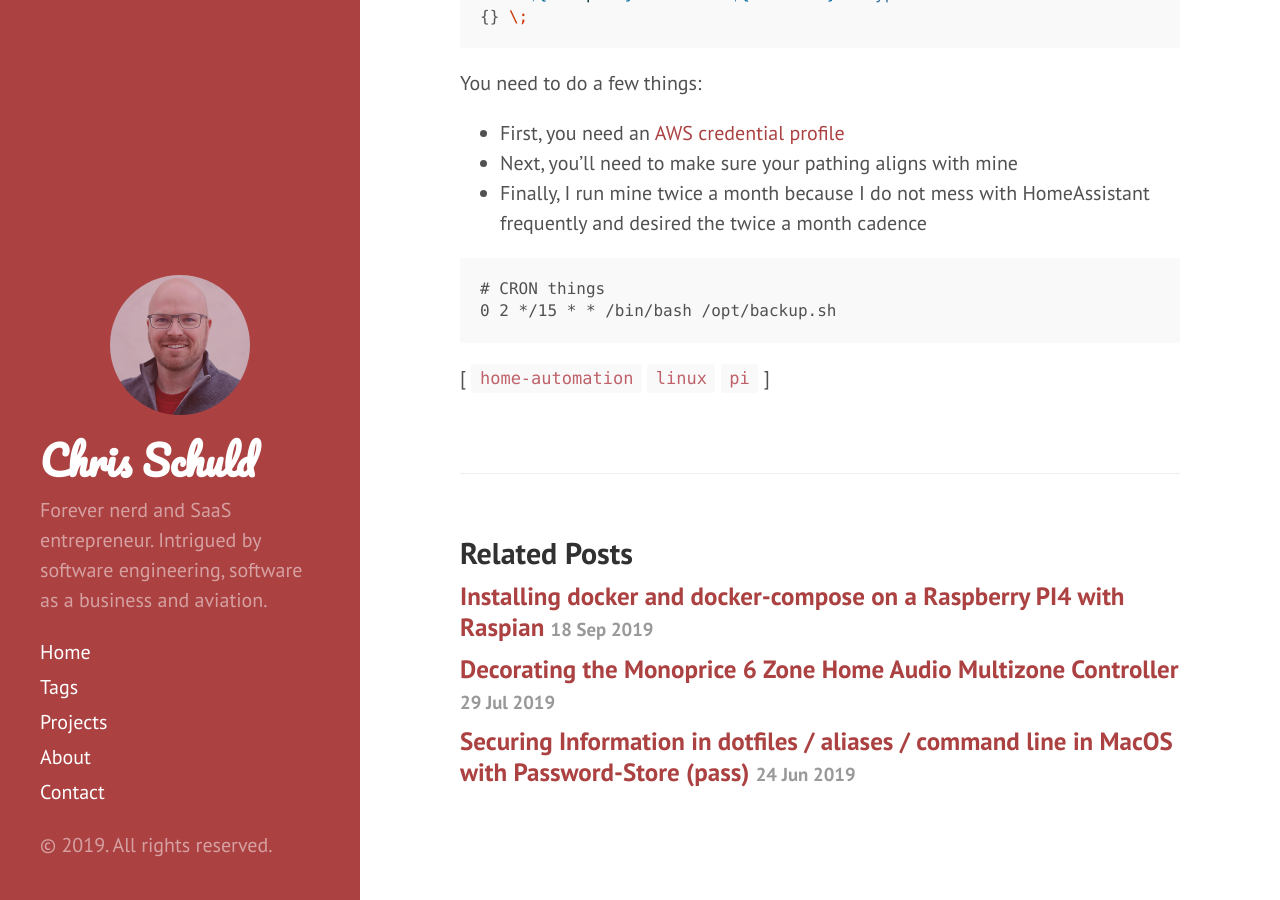
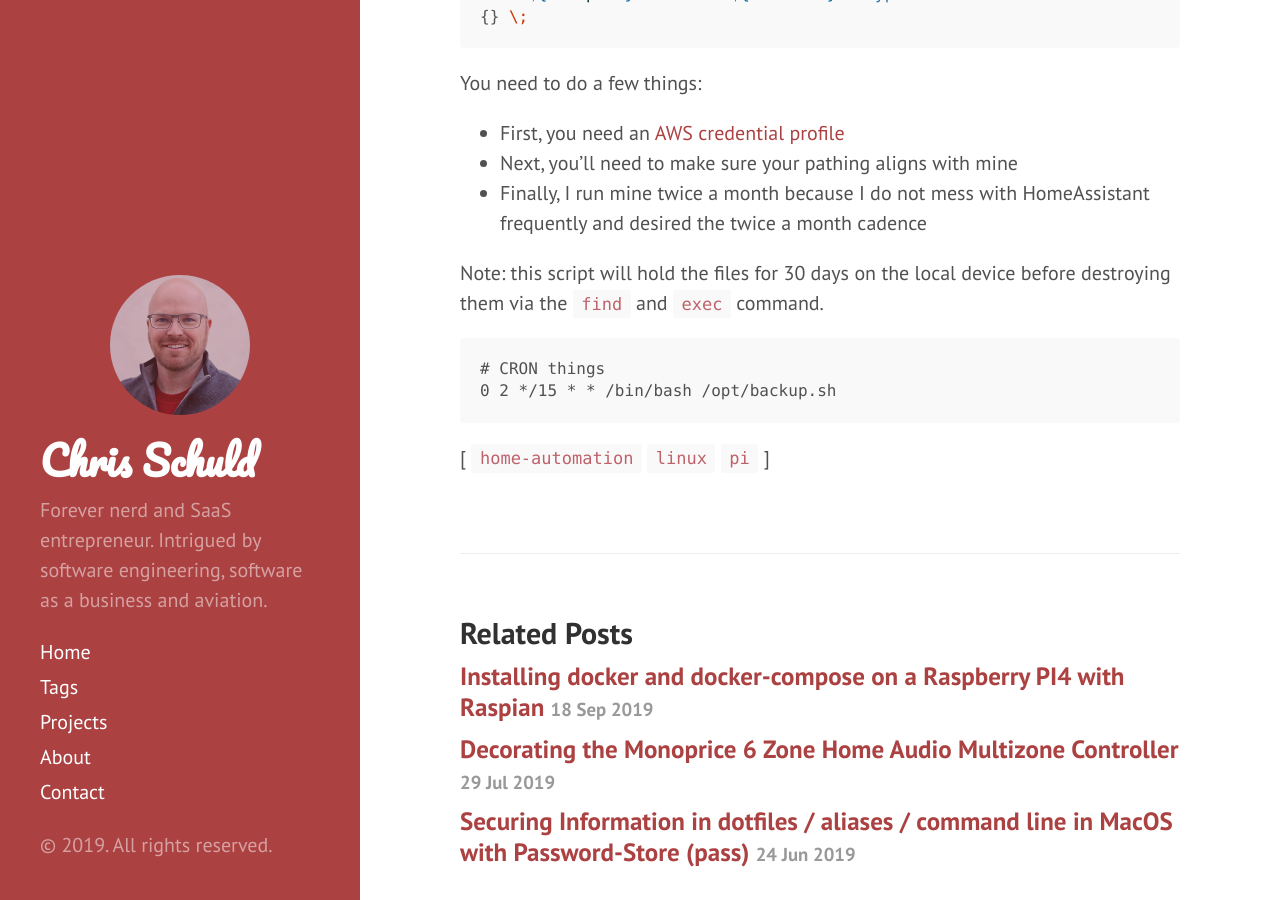
Before and after one commit to cbschuld/chrisschuld.com-legacy, a Jekyll site: the page built from _posts/2019-09-20-backup-docker-based-home-assistant-to-s3.md, in a window 1280 px wide and 900 px high, scrolled down 1099 px. Built offline with Jekyll 4.4.1, drawn with Linux system fonts in a browser that asks for light colours; nearby versions of some CDN libraries.

Commit message:
new post, retagged

````diff
--- a/_posts/2019-09-20-backup-docker-based-home-assistant-to-s3.md
+++ b/_posts/2019-09-20-backup-docker-based-home-assistant-to-s3.md
@@ -37,6 +37,8 @@ You need to do a few things:
 + Next, you'll need to make sure your pathing aligns with mine
 + Finally, I run mine twice a month because I do not mess with HomeAssistant frequently and desired the twice a month cadence
 
+Note: this script will hold the files for 30 days on the local device before destroying them via the `find` and `exec` command.
+
 ```
 # CRON things
 0 2 */15 * * /bin/bash /opt/backup.sh
````
